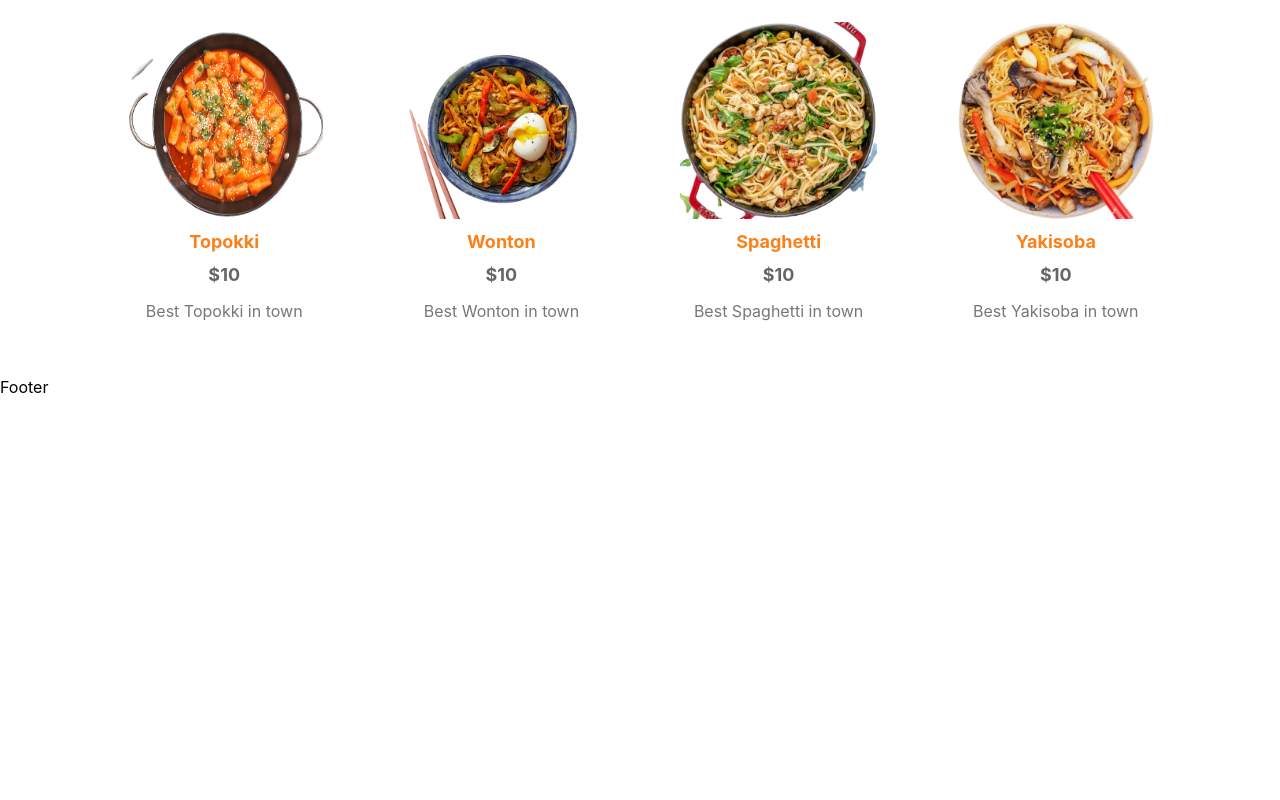
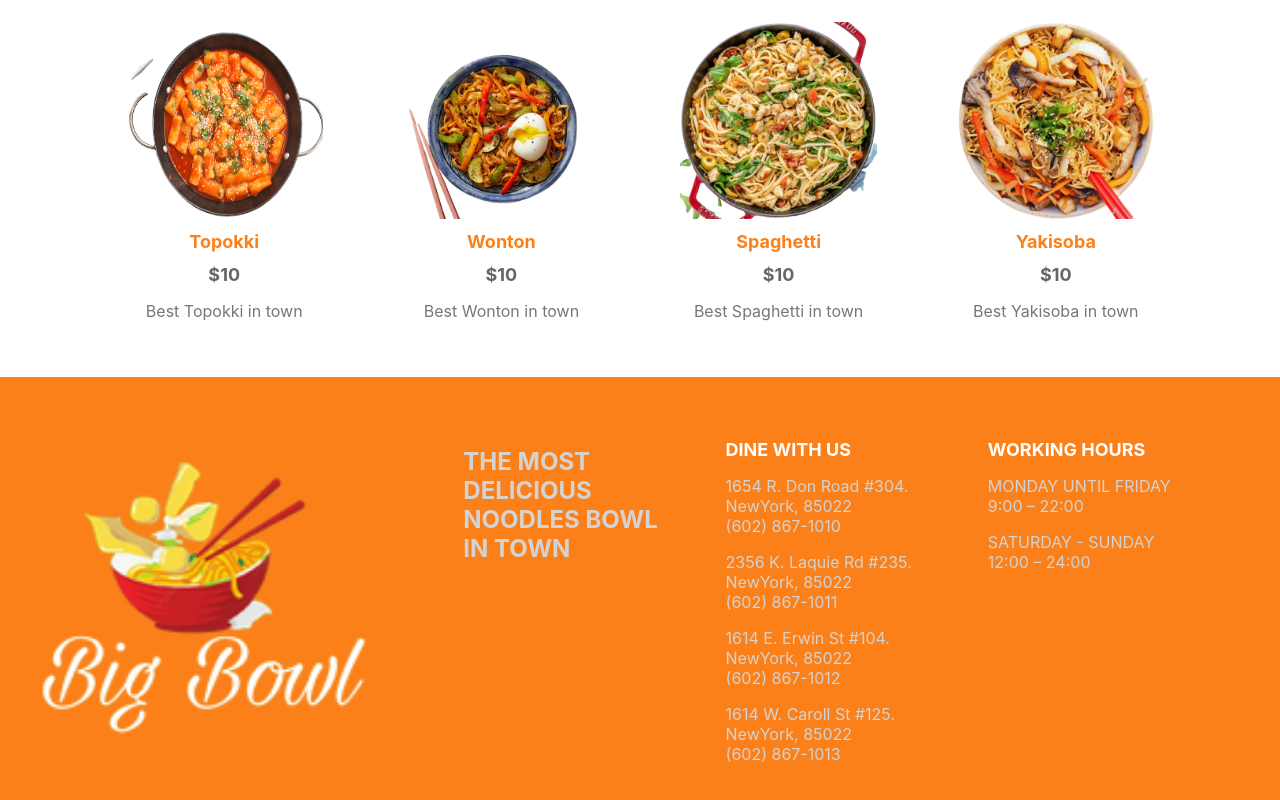
Before and after one commit to kishibe-rohan/big-bowl, a Next.js app: page / in a window 1280 px wide. Shown: the part 1390-2190 px from the top of the page. Before the commit the page ends 1787 px from the top, so only its background shows below. Built offline with nearby package versions, Linux system fonts and the light colour scheme.

Commit message:
added footer and products page

```diff
--- a/components/Footer.jsx
+++ b/components/Footer.jsx
@@ -1,9 +1,53 @@
-import React from 'react'
+import Image from "next/image";
+import styles from "../styles/Footer.module.css";
 
 const Footer = () => {
   return (
-    <div>
-      Footer
+    <div className={styles.container}>
+      <div className={styles.item}>
+        <Image src="/images/logo.png" objectFit="cover" layout="fill" alt=""/>
+      </div>
+      <div className={styles.item}>
+        <div className={styles.card}>
+          <h2 className={styles.motto}>
+            THE MOST DELICIOUS NOODLES BOWL IN TOWN
+          </h2>
+        </div>
+        <div className={styles.card}>
+          <h1 className={styles.title}>DINE WITH US</h1>
+          <p className={styles.text}>
+          1654 R. Don Road #304.
+            <br /> NewYork, 85022
+            <br /> (602) 867-1010
+          </p>
+          <p className={styles.text}>
+          2356 K. Laquie Rd #235.
+            <br /> NewYork, 85022
+            <br /> (602) 867-1011
+          </p>
+          <p className={styles.text}>
+          1614 E. Erwin St #104.
+            <br /> NewYork, 85022
+            <br /> (602) 867-1012
+          </p>
+          <p className={styles.text}>
+          1614 W. Caroll St #125.
+            <br /> NewYork, 85022
+            <br /> (602) 867-1013
+          </p>
+        </div>
+        <div className={styles.card}>
+          <h1 className={styles.title}>WORKING HOURS</h1>
+          <p className={styles.text}>
+            MONDAY UNTIL FRIDAY
+            <br /> 9:00 – 22:00
+          </p>
+          <p className={styles.text}>
+          SATURDAY - SUNDAY
+            <br /> 12:00 – 24:00
+          </p>
+        </div>
+      </div>
     </div>
   )
 }
--- /dev/null
+++ b/styles/Footer.module.css
@@ -0,0 +1,57 @@
+.container {
+  height: calc(100vh-100px);
+  background-color: #fc8019;
+  display: flex;
+}
+
+.item {
+  flex: 1;
+  position: relative;
+  display: flex;
+}
+
+.item:last-child {
+  flex: 2;
+  padding: 50px;
+  justify-content: space-between;
+}
+
+.card {
+  flex: 1;
+  padding: 0 20px;
+}
+
+.title {
+  font-size: 18px;
+  color: white;
+}
+
+.text {
+  color: lightgray;
+}
+
+.motto {
+  color: rgb(211, 211, 211);
+}
+
+@media screen and (max-width: 480px) {
+  .container {
+    height: auto;
+    text-align: center;
+  }
+  .item:first-child {
+    display: none;
+  }
+
+  .item {
+    flex-direction: column;
+  }
+
+  .title {
+    font-size: 30px;
+  }
+
+  .text {
+    font-size: 20px;
+  }
+}
--- /dev/null
+++ b/styles/Product.module.css
@@ -0,0 +1,141 @@
+.container {
+  height: calc(100vh-100px);
+  display: flex;
+}
+
+.left {
+  flex: 1;
+  height: 100%;
+  display: flex;
+  align-items: center;
+  justify-content: center;
+}
+
+.imgContainer {
+  width: 80%;
+  height: 80%;
+  position: relative;
+}
+
+.right {
+  flex: 1;
+  padding: 20px;
+}
+
+.price {
+  color: #fc8019;
+  font-size: 24px;
+  font-weight: 400;
+  border-bottom: 1px solid #fc8019;
+}
+
+.sizes {
+  width: 40%;
+  display: flex;
+  justify-content: space-between;
+}
+
+.size {
+  width: 30px;
+  height: 30px;
+  position: relative;
+  cursor: pointer;
+}
+
+.size:nth-child(2) {
+  width: 40px;
+  height: 40px;
+}
+
+.size:last-child {
+  width: 50px;
+  height: 50px;
+}
+
+.number {
+  position: absolute;
+  top: -5px;
+  right: -20px;
+  background-color: teal;
+  color: white;
+  font-size: 12px;
+  padding: 0 5px;
+  border-radius: 10px;
+}
+
+.ingredients {
+  display: flex;
+  margin-bottom: 30px;
+}
+
+.option {
+  display: flex;
+  align-items: center;
+  margin-right: 10px;
+  font-size: 14px;
+  font-weight: 500;
+}
+
+.checkbox {
+  width: 20px;
+  height: 20px;
+}
+
+.quantity {
+  width: 50px;
+  height: 30px;
+}
+
+.button {
+  height: 30px;
+  margin-left: 10px;
+  background-color: #fc8019;
+  color: white;
+  border: none;
+  font-weight: 500;
+  cursor: pointer;
+  border-radius: 10px;
+}
+
+@media screen and (max-width: 480px) {
+  .container {
+    height: auto;
+    text-align: center;
+    flex-direction: column;
+    margin-top: 20px;
+  }
+
+  .imgContainer {
+    width: 70vw;
+    height: 70vw;
+  }
+
+  .title {
+    margin: 5px;
+  }
+
+  .sizes {
+    width: 100%;
+    padding: 0px 20px;
+  }
+
+  .ingredients {
+    flex-direction: column;
+  }
+
+  .option {
+    margin: 10px;
+    font-size: 18px;
+  }
+
+  .checkbox {
+    width: 25px;
+    height: 25px;
+  }
+
+  .quantity,
+  .button {
+    height: 50px;
+    padding: 10px 20px;
+  }
+}
```
Also changed, not shown: pages/product/[id].jsx (added, +83 -0 lines), public/images/size.png (added).
